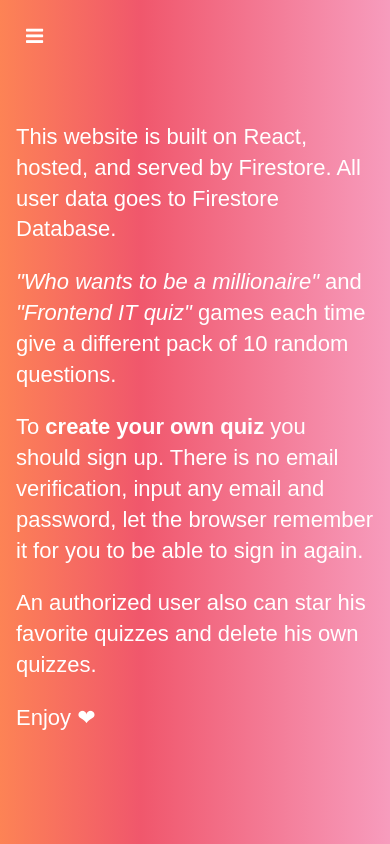
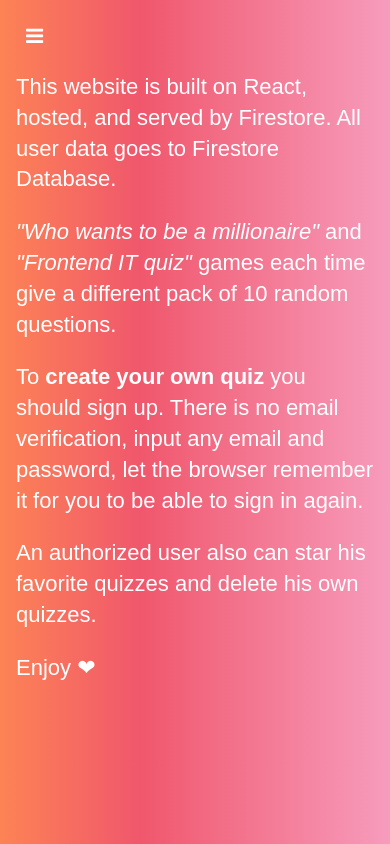
Before and after one commit to angeliquesy/quiz-firebase, a React app: page /about in a window 390 px wide. Built offline with nearby package versions, Linux system fonts and the light colour scheme.

Commit message:
fixing about

```diff
--- a/src/containers/About/About.css
+++ b/src/containers/About/About.css
@@ -15,7 +15,7 @@
 }
 
 @media (max-width: 768px) {
-    .Home {
+    .About {
         padding-top: 50px;
     }
 }
```
Also changed, not shown: 11 other files (tests, documents, lock files or other folders).
